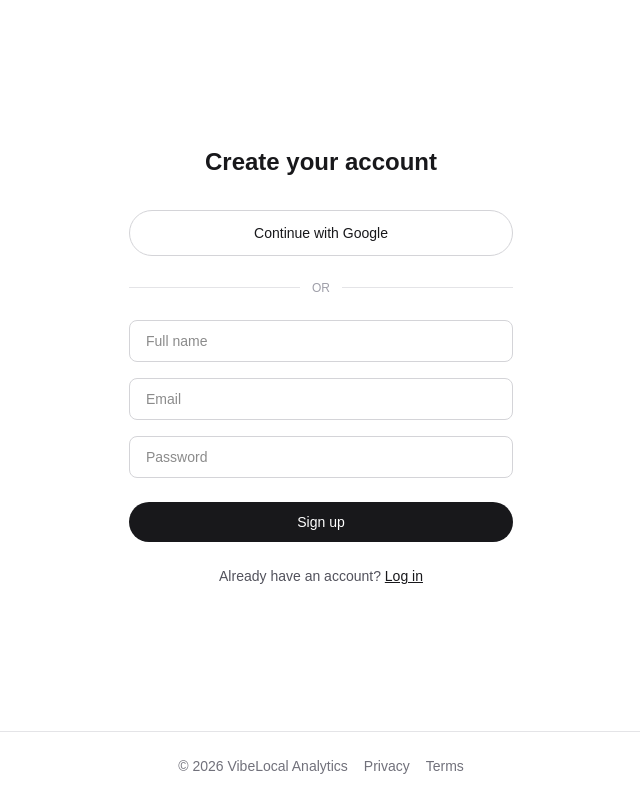
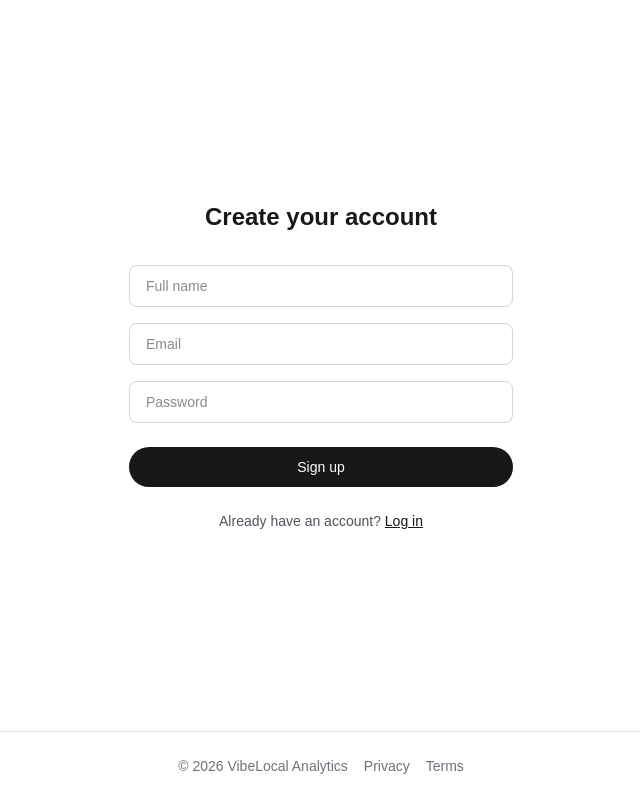
Before and after one commit to Vibelocalmarketing/vibelocal-analytics, a Next.js app: page /signup in a window 1280 px wide. Shown: the whole page, without its empty margins (319-959 px from the left). Built offline with nearby package versions, Linux system fonts and the light colour scheme.

Commit message:
Remove Google sign-in, email/password only for now
Simplifies the auth skeleton per Rex's call — no need for Google
OAuth setup right now. Privacy page updated to only describe what's
actually collected.

```diff
--- a/app/login/page.tsx
+++ b/app/login/page.tsx
@@ -2,7 +2,7 @@
 
 import { useActionState } from "react";
 import Link from "next/link";
-import { signInWithPassword, signInWithGoogle } from "@/lib/auth/actions";
+import { signInWithPassword } from "@/lib/auth/actions";
 import { Footer } from "@/components/footer";
 
 export default function LoginPage() {
@@ -15,21 +15,6 @@ export default function LoginPage() {
           <h1 className="mb-8 text-center text-2xl font-semibold text-zinc-900">
             Log in
           </h1>
-
-          <form action={signInWithGoogle}>
-            <button
-              type="submit"
-              className="mb-6 flex w-full items-center justify-center gap-2 rounded-full border border-zinc-300 px-4 py-3 text-sm font-medium text-zinc-900 hover:bg-zinc-50"
-            >
-              Continue with Google
-            </button>
-          </form>
-
-          <div className="mb-6 flex items-center gap-3 text-xs text-zinc-400">
-            <div className="h-px flex-1 bg-zinc-200" />
-            OR
-            <div className="h-px flex-1 bg-zinc-200" />
-          </div>
 
           <form action={formAction} className="flex flex-col gap-4">
             <input
--- a/app/privacy/page.tsx
+++ b/app/privacy/page.tsx
@@ -20,10 +20,6 @@ export default function PrivacyPage() {
             <ul className="mt-2 list-disc pl-6">
               <li>Your email address</li>
               <li>Your name</li>
-              <li>
-                If you sign in with Google, basic profile information Google
-                shares with us (your name, email address, and profile picture)
-              </li>
             </ul>
           </section>
 
@@ -44,8 +40,7 @@ export default function PrivacyPage() {
             <p>
               Your account data is stored with Supabase, our database and
               authentication provider. Passwords are never stored in plain
-              text. If you sign in with Google, we never see or store your
-              Google password.
+              text.
             </p>
           </section>
 
--- a/app/signup/page.tsx
+++ b/app/signup/page.tsx
@@ -2,7 +2,7 @@
 
 import { useActionState } from "react";
 import Link from "next/link";
-import { signUpWithPassword, signInWithGoogle } from "@/lib/auth/actions";
+import { signUpWithPassword } from "@/lib/auth/actions";
 import { Footer } from "@/components/footer";
 
 export default function SignupPage() {
@@ -15,21 +15,6 @@ export default function SignupPage() {
           <h1 className="mb-8 text-center text-2xl font-semibold text-zinc-900">
             Create your account
           </h1>
-
-          <form action={signInWithGoogle}>
-            <button
-              type="submit"
-              className="mb-6 flex w-full items-center justify-center gap-2 rounded-full border border-zinc-300 px-4 py-3 text-sm font-medium text-zinc-900 hover:bg-zinc-50"
-            >
-              Continue with Google
-            </button>
-          </form>
-
-          <div className="mb-6 flex items-center gap-3 text-xs text-zinc-400">
-            <div className="h-px flex-1 bg-zinc-200" />
-            OR
-            <div className="h-px flex-1 bg-zinc-200" />
-          </div>
 
           <form action={formAction} className="flex flex-col gap-4">
             <input
--- a/lib/auth/actions.ts
+++ b/lib/auth/actions.ts
@@ -64,22 +64,6 @@ export async function signInWithPassword(
   redirect("/dashboard");
 }
 
-export async function signInWithGoogle() {
-  const supabase = await createClient();
-  const siteUrl = process.env.NEXT_PUBLIC_SITE_URL!;
-
-  const { data, error } = await supabase.auth.signInWithOAuth({
-    provider: "google",
-    options: { redirectTo: `${siteUrl}/auth/callback` },
-  });
-
-  if (error || !data.url) {
-    redirect("/login?error=google-auth-failed");
-  }
-
-  redirect(data.url);
-}
-
 export async function signOut() {
   const supabase = await createClient();
   await supabase.auth.signOut();
```
Also changed, not shown: 1 other file (tests, documents, lock files or other folders).
